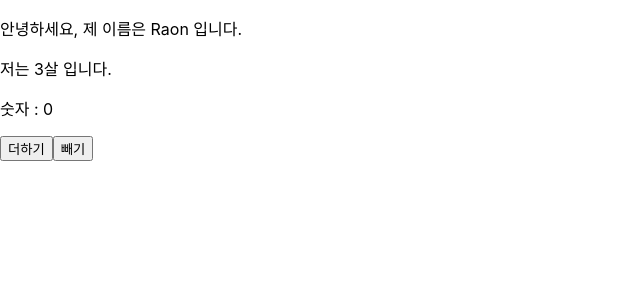
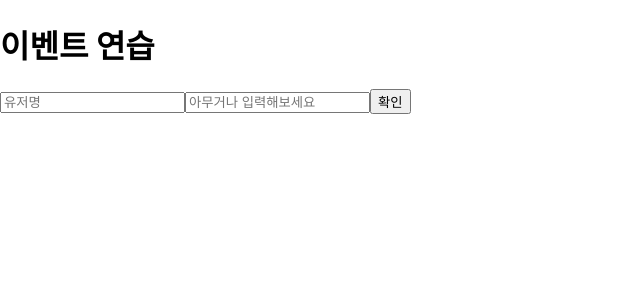
Before and after one commit to jb-raon/create-react-app, a React (Create React App) app in the folder hello-react/: page / in a window 1280 px wide. Shown: the top 300 px of the page, without its empty margins (0-640 px from the left). Built offline with nearby package versions, Linux system fonts and the light colour scheme.

Commit message:
eventHandling

```diff
--- a/hello-react/src/App.js
+++ b/hello-react/src/App.js
@@ -1,13 +1,10 @@
 import React, { Component } from 'react';
-import MyComponent from './MyComponent';
+import EventPractice from './EventPractice';
 
 class App extends Component {
   render() {
     return (
-      <MyComponent
-        name={"Raon"}
-        age={3}
-      />
+      <EventPractice />
     );
   }
 }
--- a/hello-react/src/EventPractice.js
+++ b/hello-react/src/EventPractice.js
@@ -0,0 +1,178 @@
+// import React, { Component } from 'react';
+
+// class EventPractice extends Component {
+//     state = {
+//         message: ''
+//     }
+//     render() {
+//         return (
+//             <div>
+//                 <h1>이벤트 연습</h1>
+//                 <input
+//                     type="text"
+//                     name="message"
+//                     placeholder="아무거나 입력해부세요"
+//                     value={this.state.message}
+//                     onChange={
+//                         (e) => {
+//                             this.setState({
+//                                 message: e.target.value
+//                             })
+//                         }
+//                     }
+//                 />
+//                 <button onClick={
+//                     () => {
+//                         alert(this.state.message);
+//                         console.log(this.state);
+//                         this.setState({
+//                             message:''
+//                         })
+//                     }
+//                 }>확인</button>
+//             </div>
+//         );
+//     }
+// }
+
+
+// export default EventPractice;
+
+// import React, { Component } from 'react';
+
+// class EventPractice extends Component {
+//     state = {
+//         message : ''
+//     }
+
+//     constructor(props){
+//         super(props);
+//         console.log(super(props));
+//         console.log(props);
+//         this.handleChange = this.handleChange.bind(this);
+//         this.handleClick = this.handleClick.bind(this);
+//     }
+
+//     handleChange(e){
+//         this.setState({
+//             message : e.target.value
+//         });
+//     }
+
+//     handleClick(){
+//         alert(this.state.message);
+//         this.setState({
+//             message:''
+//         })
+//     }
+//     render() {
+//         return (
+//             <div>
+//                 <h1>이벤트 연습</h1>
+//                 <input
+//                     type="text"
+//                     name="message"
+//                     placeholder="아무거나 입력하세요"
+//                     value={this.state.message}
+//                     onChange={this.handleChange}
+//                 />
+//                 <button onClick={this.handleClick}>확인</button>
+//             </div>
+//         );
+//     }
+// }
+
+// export default EventPractice;
+
+// import React, { Component } from 'react';
+
+// class EventPractice extends Component {
+//     state = {
+//         message : ''
+//     }
+
+//     handleChange = (e) => {
+//         this.setState({
+//             message : e.target.value
+//         });
+//     }
+
+//     handleClick = (e) => {
+//         alert(this.state.message);
+//         this.setState({
+//             message:''
+//         })
+//     }
+//     render() {
+//         return (
+//             <div>
+//                 <h1>이벤트 연습</h1>
+//                 <input
+//                     type="text"
+//                     name="message"
+//                     placeholder="아무거나 입력하세요"
+//                     value={this.state.message}
+//                     onChange={this.handleChange}
+//                 />
+//                 <button onClick={this.handleClick}>확인</button>
+//             </div>
+//         );
+//     }
+// }
+
+// export default EventPractice;
+
+import React, { Component } from 'react';
+
+class EventPractice extends Component {
+    state = {
+        username: '',
+        message: ''
+    }
+
+    handleChange = (e) => {
+        this.setState({
+            [e.target.name] : e.target.value
+        })
+        console.log([e.target]);
+
+        console.log(e.target.name)
+        console.log(e.target.value)
+    }
+
+    handleClick = (e) => {
+        alert(this.state.username + ': ' + this.state.message);
+        this.setState({
+            username:'',
+            message:''
+        });
+    }
+
+    handleKeyPress = (e) => {
+        if(e.key === 'Enter'){
+            this.handleClick();
+        }
+    }
+
+    render() {
+        return (
+            <div>
+                <h1>이벤트 연습</h1>
+                <input type="text" name="username" placeholder="유저명" value={this.state.username} onChange={this.handleChange} />
+                <input
+                    type="text"
+                    name="message"
+                    placeholder="아무거나 입력해보세요"
+                    value={this.state.message}
+                    onChange={this.handleChange}
+                    onKeyPress={this.handleKeyPress}
+                />
+                <button
+                    onClick={this.handleClick}
+                >확인</button>
+            </div>
+        );
+    }
+}
+
+export default EventPractice;
```
